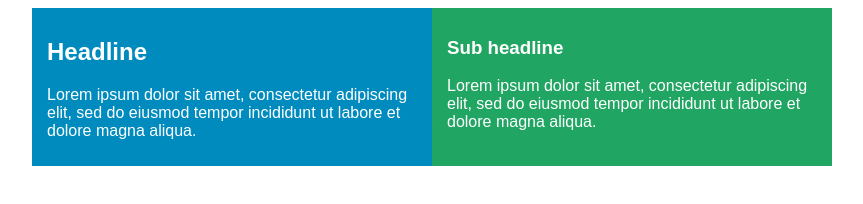
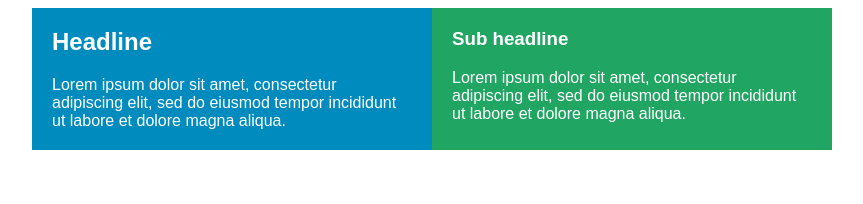
Before and after one commit to dkempton12/css-projects, a plain HTML site: page headline-grid-layout/index.html in a window 1280 px wide. Shown: the whole page, without its empty margins (208-1071 px from the left). Drawn offline with Linux system fonts and the light colour scheme.

Commit message:
Adding typography styles

```diff
--- a/headline-grid-layout/styles.css
+++ b/headline-grid-layout/styles.css
@@ -1,7 +1,23 @@
+html {
+	--white: #fff;
+	--main-headline: #008bbf;
+	--sub-headline: #21a562;
+}
+
 body {
 	font-family: sans-serif;
 	font-size: 16px;
 	background: #fff;
+}
+
+h2,
+h3 {
+	margin-top: 0;
+	padding-top: 0;
+}
+
+p {
+	margin-bottom: 0;
 }
 
 .container {
@@ -11,15 +27,15 @@ body {
 }
 
 .headline {
-	padding: 10px 15px;
+	padding: 20px;
+	font-size: inherit;
+	color: var(--white);
 }
 
 .headline.main-headline {
-	background: #008bbf;
-	color: #fff;
+	background: var(--main-headline);
 }
 
 .headline.sub-headline {
-	background: #21a562;
-	color: #fff;
+	background: var(--sub-headline);
 }
```
